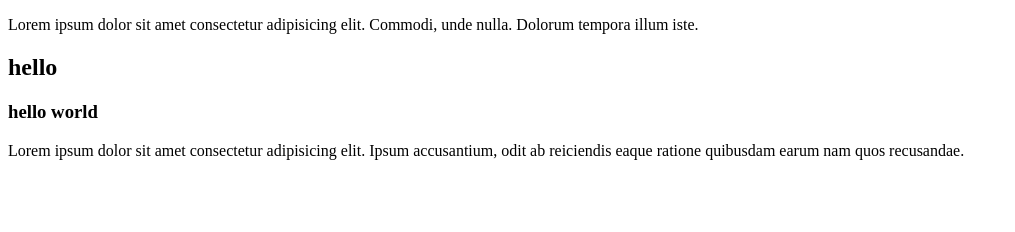
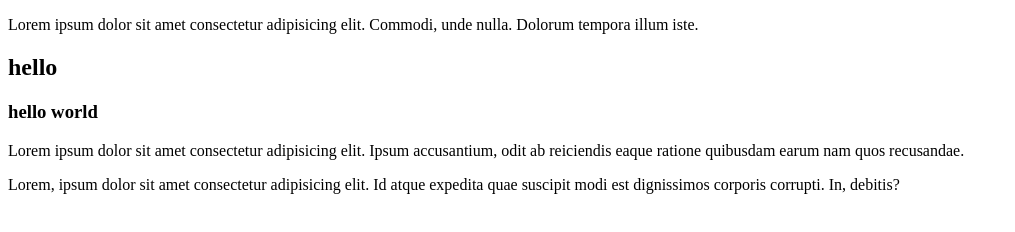
Before and after one commit to lallika7/gittest, a plain HTML site: page index.html in a window 1280 px wide. Shown: the whole page, without its empty margins (0-1015 px from the left). Drawn offline with Linux system fonts and the light colour scheme.

Commit message:
commit for new_branch

```diff
--- a/index.html
+++ b/index.html
@@ -19,5 +19,10 @@
                 nam quos recusandae.
             </p>
         </div>
+        <p>
+            Lorem, ipsum dolor sit amet consectetur adipisicing elit. Id atque
+            expedita quae suscipit modi est dignissimos corporis corrupti. In,
+            debitis?
+        </p>
     </body>
 </html>
```
